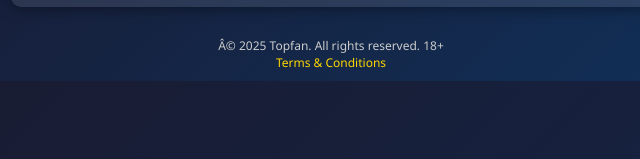
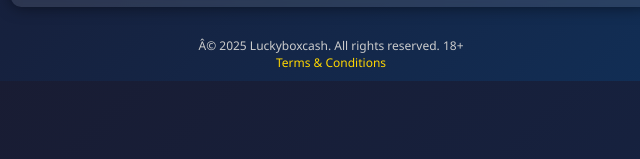
Before and after one commit to Luckyboxcash/G, a plain HTML site: page index.html in a window 1280 px wide. Shown: the part 638-797 px from the top of the page, 309-949 px from the left. Drawn offline with Linux system fonts and the light colour scheme.

Commit message:
Update index.html

```diff
--- a/index.html
+++ b/index.html
@@ -276,14 +276,14 @@
   </div>
 
   <footer>
-    Â© 2025 Topfan. All rights reserved. 18+<br>
+    Â© 2025 Luckyboxcash. All rights reserved. 18+<br>
     <a onclick="showTerms()">Terms &amp; Conditions</a>
   </footer>
 
   <!-- Terms & Conditions Modal -->
   <div id="termsModal" class="modal">
     <div class="modal-content">
-      <strong>TopFan</strong><br>
+      <strong>Luckyboxcash</strong><br>
       Lucky Box is a pro winning game only for 18+; any under 18 is prohibited ðŸš« from using our platform.<br><br>
       Lucky Box is sold for 200 naira.<br>
       You stand a chance of winning up to 500,000 naira; winnings are deposited automatically into your provided bank account.<br>
@@ -302,7 +302,7 @@
 
   <!-- Pop-up for retry -->
   <div id="popup" class="popup" style="display:none;">
-    <p>BAD LUCK THE BOX IS ENTY</p>
+    <p>BAD LUCK THE BOX IS EMPTY</p>
     <button onclick="redirectToCheckout()">BUY ANOTHER LUCKY BOX</button>
   </div>
 
```
